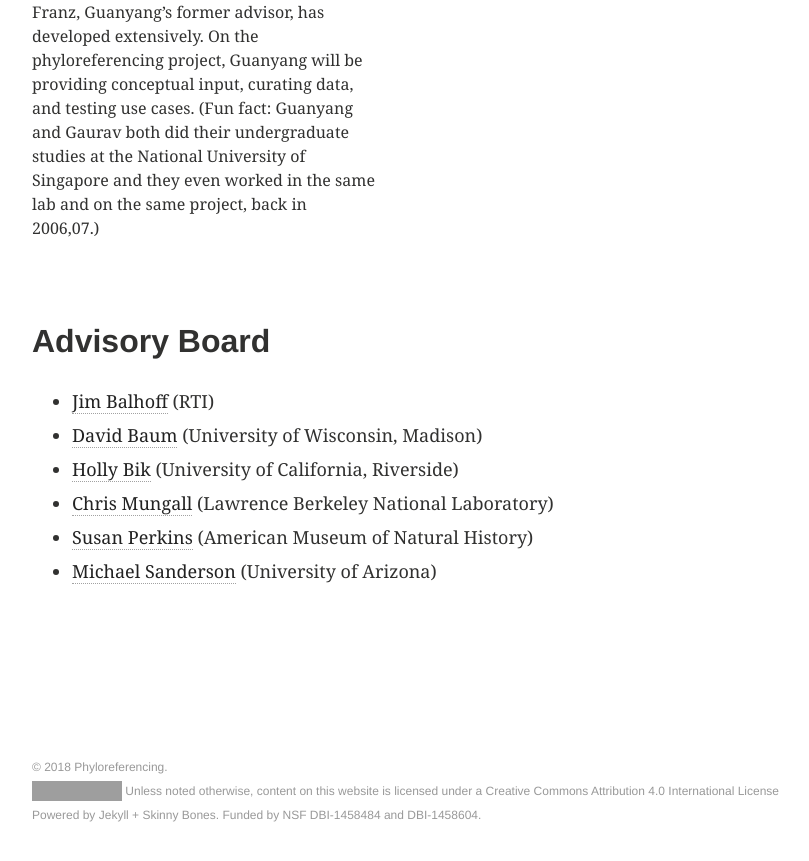
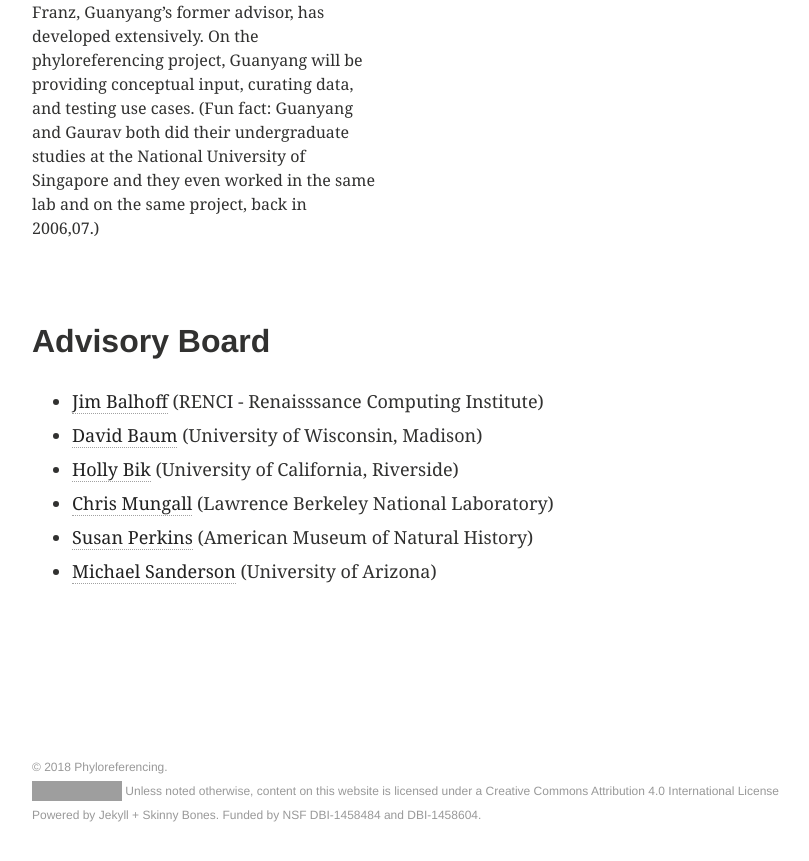
Before and after one commit to phyloref/phyloref.github.io, a Jekyll site: the page built from _pages/people.md, in a window 1280 px wide and 900 px high, scrolled down 1591 px. Shown: the top 861 px of the window, without its empty margins (64-873 px from the left). Built offline with Jekyll 4.4.1, drawn with Linux system fonts in a browser that asks for light colours; comment, search, counter and statistics services are not loaded; grey boxes are pictures that could not be loaded.

Commit message:
Fixes Jim Balhoff's affiliation to RENCI

```diff
--- a/_pages/people.md
+++ b/_pages/people.md
@@ -36,7 +36,7 @@ ads: false
 
 ## Advisory Board
 
-* [Jim Balhoff][JPB] (RTI)
+* [Jim Balhoff][JPB] (RENCI - Renaisssance Computing Institute)
 * [David Baum][DAB] (University of Wisconsin, Madison)
 * [Holly Bik][HMB] (University of California, Riverside)
 * [Chris Mungall][CJM] (Lawrence Berkeley National Laboratory)
```
